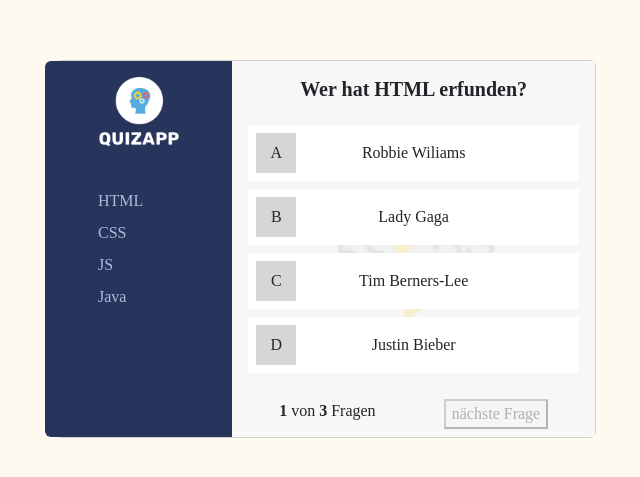
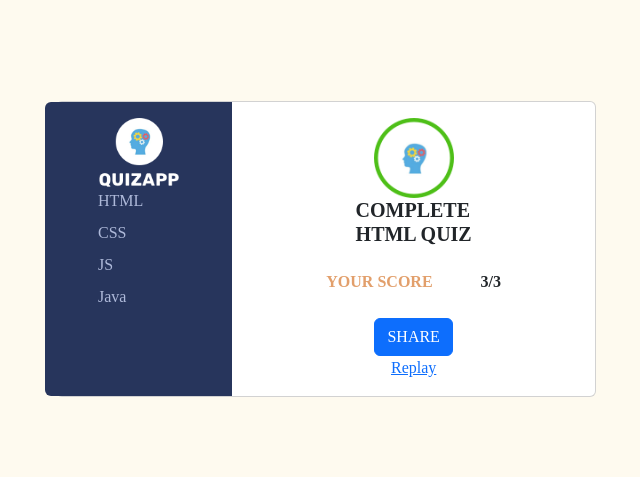
Before and after one commit to KevinRohlf/QuizApp, a plain HTML site: page index.html in a window 1280 px wide. Shown: the part 143-620 px from the top of the page, without its empty margins (314-954 px from the left). Drawn offline with nearby package versions, Linux system fonts and the light colour scheme; a web font is replaced by a local one.

Commit message:
added Endscreen

```diff
--- a/index.html
+++ b/index.html
@@ -33,8 +33,30 @@
                         <a id="Java" onclick="linkFocused('Java')" href="#">Java</a>
                     </div>
                 </div>
+
                 <div class="col-md-8">
-                    <div class="card-body bg h-100 d-flex justify-content-center align-items-center flex-column">
+                    <div id="endscreen" class="card-body d-flex justify-content-center align-items-center flex-column imgclass">
+                        <img src="./img/brain result.png">
+                        <h5 class="mb-4">COMPLETE<br>
+                            HTML QUIZ
+                        </h5>
+
+                        <div class="d-flex justify-content-center gap-5 mb-4" style="font-weight: bold;">
+                            <span style="color: #E29F6B;">
+                                YOUR SCORE
+                            </span>
+                            <span>
+                                3/3
+                            </span>
+                        </div>
+
+                        <button class="btn btn-primary">SHARE</button>
+                        <a href="#">Replay</a>
+
+
+                    </div>
+                    <div id="quiz"
+                        class="card-body bg h-100 d-flex justify-content-center align-items-center flex-column" style="display: none !important;">
                         <!--<h5 class="card-title">Welcome to<br>
                             The Awesome HTML Quiz</h5>
                         <span>Ready for the Challenge?</span>
@@ -47,7 +69,8 @@
 
                         <div id="boxAnswer_1" class="card quiz-answer mb-2 w-100 border-0 rounded-0">
 
-                            <div onclick="answer(1)" class="card-body d-flex gap-2 position-relative justify-content-center align-items-center">
+                            <div onclick="answer(1)"
+                                class="card-body d-flex gap-2 position-relative justify-content-center align-items-center">
                                 <div class="cube d-flex justify-content-center align-items-center ms-2">
                                     A
                                 </div>
@@ -69,7 +92,8 @@
 
                         <div id="boxAnswer_3" class="card quiz-answer mb-2 w-100 border-0 rounded-0">
 
-                            <div  onclick="answer(3)" class="card-body d-flex gap-2 position-relative justify-content-center align-items-center">
+                            <div onclick="answer(3)"
+                                class="card-body d-flex gap-2 position-relative justify-content-center align-items-center">
                                 <div class="cube d-flex justify-content-center align-items-center ms-2">
                                     C
                                 </div>
@@ -79,7 +103,8 @@
 
                         <div id="boxAnswer_4" class="card quiz-answer mb-2 w-100 border-0 rounded-0 mb-5">
 
-                            <div onclick="answer(4)" class="card-body d-flex gap-2 position-relative justify-content-center align-items-center">
+                            <div onclick="answer(4)"
+                                class="card-body d-flex gap-2 position-relative justify-content-center align-items-center">
                                 <div class="cube d-flex justify-content-center align-items-center ms-2">
                                     D
                                 </div>
@@ -87,7 +112,8 @@
                             </div>
                         </div>
 
-                        <div class="mb-2 w-50 question-footer d-flex justify-content-between position-absolute bottom-0">
+                        <div
+                            class="mb-2 w-50 question-footer d-flex justify-content-between position-absolute bottom-0">
                             <span><b id="currentquestioncount">1</b> von <b id="questionCount"></b> Fragen</span>
                             <button id="next-button" disabled onclick="nextQuestion()">nächste Frage</button>
                         </div>
--- a/script.js
+++ b/script.js
@@ -35,6 +35,10 @@ function renderQuestionCount() {
 
 
 function showQuestion() {
+    if (currentQuestion >= questions.length) {
+        document.getElementById('endscreen').style = '';
+        document.getElementById('quiz').style = 'display: none !important;'
+    } else {
         let question = questions[currentQuestion];
 
         document.getElementById('question-text').innerHTML = question['question'];
@@ -45,8 +49,9 @@ function showQuestion() {
 
         renderQuestionCount();
     }
+}
 
-function answer(i){
+function answer(i) {
     let question = questions[currentQuestion];
     let index = document.getElementById(`boxAnswer_${i}`);
     let text = document.getElementById(`answer_${i}`)
@@ -63,7 +68,7 @@ function answer(i){
 }
 
 
-function nextQuestion(){
+function nextQuestion() {
     currentQuestion++;
     showQuestion();
     resetAnswerButtons();
@@ -71,7 +76,7 @@ function nextQuestion(){
 }
 
 function resetAnswerButtons() {
-    for (let i = 1; i < 5; i++){
+    for (let i = 1; i < 5; i++) {
         document.getElementById(`boxAnswer_${i}`).classList.remove('bg-success');
         document.getElementById(`boxAnswer_${i}`).classList.remove('bg-danger');
     }
--- a/style.css
+++ b/style.css
@@ -3,7 +3,7 @@
     src: url(./font/PTSans-Regular.ttf);
   }
 @font-face {
-    font-family: Rubic;
+    font-family: Rubik;
     src: url(./font/Rubik-VariableFont_wght.ttf);
 }
 
@@ -40,7 +40,7 @@ body {
   border-left: 3px solid transparent;
   padding-left: 50px;
   transition: all ease-in-out 125ms;
-  font-family: Rubic;
+  font-family: Rubik;
 }
 
 .linkbar a:hover {
@@ -94,3 +94,14 @@ body {
   cursor: pointer;
   background-color: #D6D6D6;
 }
+
+.imgclass img{
+  width: 80px;
+}
+.imgclass{
+  font-family: Rubik;
+}
+
+.imgclass h5 {
+  font-weight: bold;
+}
```
Lines whose indentation alone changed are shown as unchanged.
